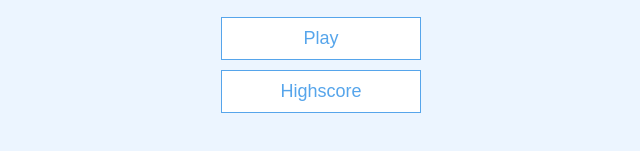
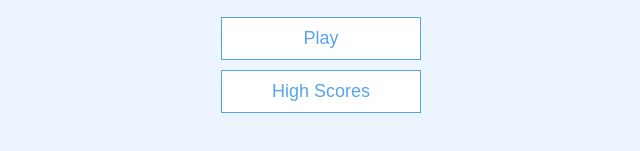
Before and after one commit to jojomanurung/App-Quiz, a plain HTML site: page index.html in a window 1280 px wide. Shown: the part 385-536 px from the top of the page, 319-959 px from the left. Drawn offline with Linux system fonts and the light colour scheme.

Commit message:
Fix typos

```diff
--- a/index.html
+++ b/index.html
@@ -13,7 +13,7 @@
     <div id="home" class="flex-center flex-column">
       <h1>Quick Quiz</h1>
       <a href="/game.html" class="btn">Play</a>
-      <a href="/highscore.html" class="btn">Highscore</a>
+      <a href="/highscores.html" class="btn">High Scores</a>
     </div>
   </div>
 </body>
```
